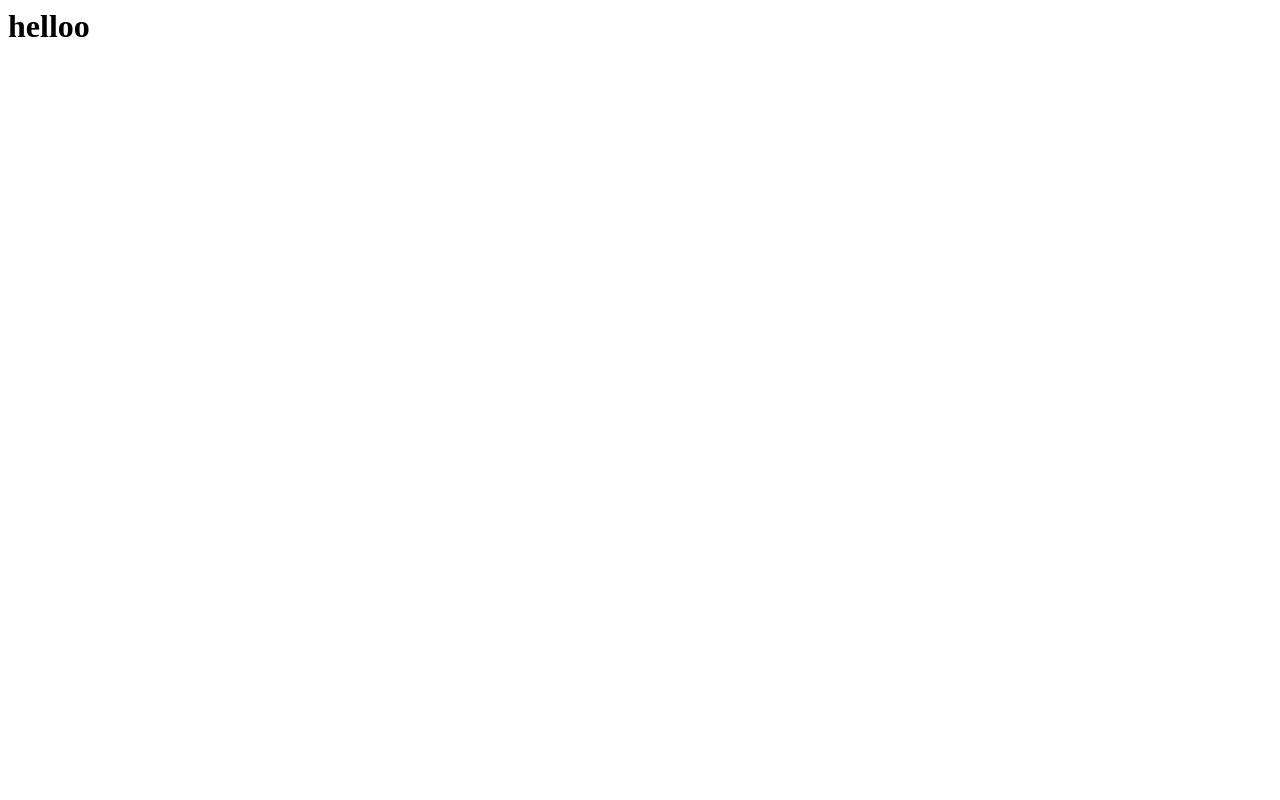
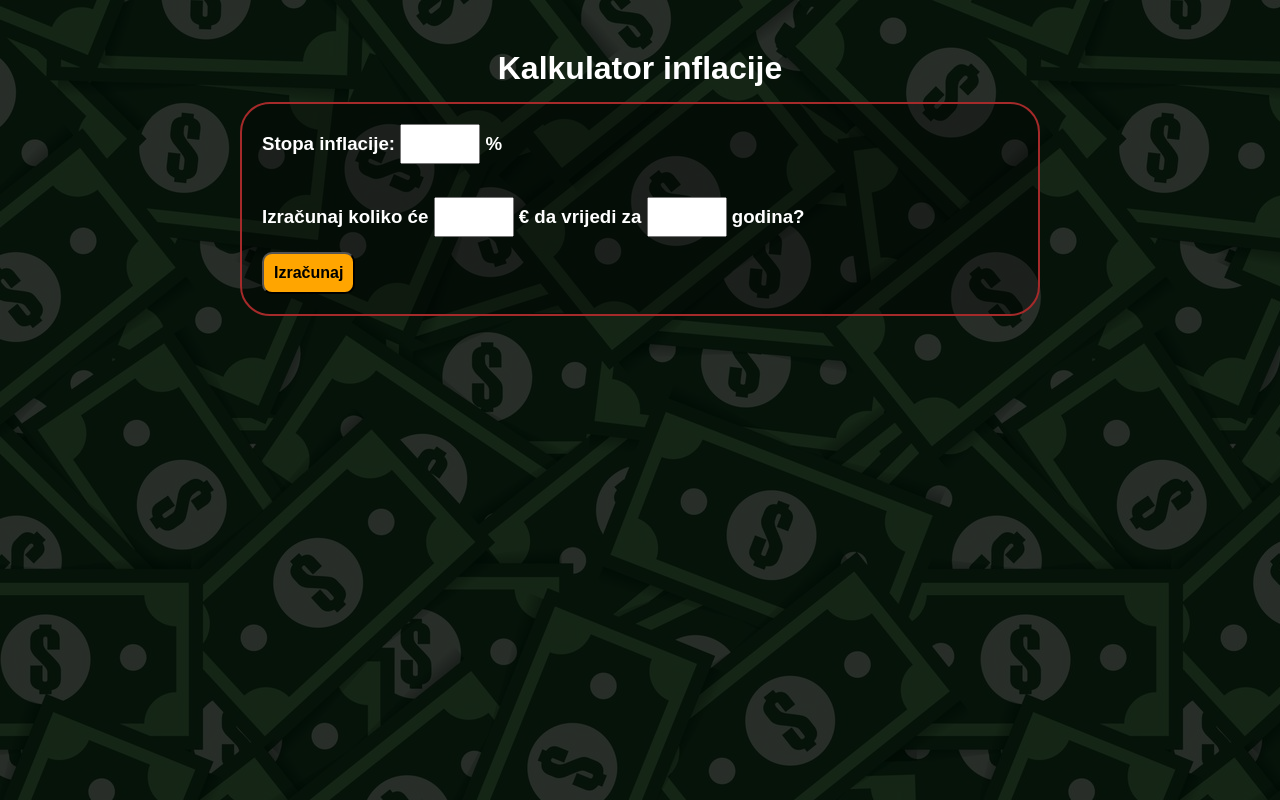
Before and after one commit to code22b/kalkulator-inflacije, a PHP site: page / in a window 1280 px wide. Before the commit the page is almost empty. Run offline with PHP 8.4, Linux system fonts and the light colour scheme.

Commit message:
Struktura projekta

```diff
--- a/index.php
+++ b/index.php
@@ -1 +1,24 @@
-<h1>helloo</h1>
+<!DOCTYPE html>
+<html>
+<head>
+	<title>Kalkulator inflacije</title>
+	<link rel="stylesheet" type="text/css" href="style.css">
+</head>
+<body>
+	<div class="background-overlay">
+
+		<h1>Kalkulator inflacije</h1>
+
+		<div class="container">
+			<h3>Stopa inflacije: <input type="number" min="0.1" id="inflationRate"> %</h3> <br>
+			<h3>Izračunaj koliko će <input type="number" min="1" id="money"> € da vrijedi za
+				<input type="number" min="1" id="years"> godina?</h3>
+
+			<button onclick="inflationCalculator()">Izračunaj</button>
+		</div>
+
+	</div>
+
+	<script src="script.js"></script>
+</body>
+</html>
--- /dev/null
+++ b/script.js
@@ -0,0 +1,26 @@
+function inflationCalculator(){
+let inflationRate=document.querySelector(`#inflationRate`);
+let money=document.querySelector(`#money`);
+//parseFloat sluzi za pretvaranje stringa u broj sa zarezom.
+
+inflationRate=parseFloat(inflationRate.value);
+money=parseFloat(money.value);
+
+let years=document.querySelector(`#years`).value;
+years=parseFloat(years);
+//Formula za izracunavanje inflacije,worth-vrijednost
+let worth=money +(money*(inflationRate/100));
+
+console.log(worth);
+
+for(let i=1; i<years; i++){
+   worth += worth *(inflationRate/100);
+
+}
+worth=worth.toFixed(2);
+let newElement=document.createElement(`div`);
+newElement.className=`new-value`;
+newElement.innerText=`Danasnjih ${money}E vrijedi isto kao ${worth} E za ${years} godina.`;
+
+document.querySelector(`.container`).appendChild(newElement);
+}
--- /dev/null
+++ b/style.css
@@ -0,0 +1,61 @@
+* {
+	box-sizing: border-box;
+	margin: 0;
+	padding: 0;
+}
+
+body {
+	background-image: url('img/bg.jpg');
+	font-family: sans-serif;
+	color: white;
+}
+
+h1 {
+	text-align: center;
+	margin-bottom: 15px;
+}
+
+h2 {
+	margin-bottom: 15px;
+}
+
+h3 {
+	margin-bottom: 15px;
+}
+
+.background-overlay {
+	background-color: rgba(0, 0, 0, 0.8);
+	padding: 50px;
+	width: 100%;
+	height: 100vh;
+}
+
+.container {
+	max-width: 800px;
+	margin: auto;
+	border: 2px solid brown;
+	border-radius: 30px;
+	background-color: rgba(0, 0, 0, 0.3);
+	padding: 20px;
+}
+
+.container input {
+	max-width: 80px;
+	height: 40px;
+	font-size: 18px;
+	text-align: center;
+}
+
+.container button {
+	padding: 10px;
+	font-size: 16px;
+	font-weight: bold;
+	background-color: orange;
+	cursor: pointer;
+	border-radius: 10px;
+}
+
+.new-value {
+	margin-top: 20px;
+	font-size: 20px;
+}
```
Also changed, not shown: img/bg.jpg (added).
